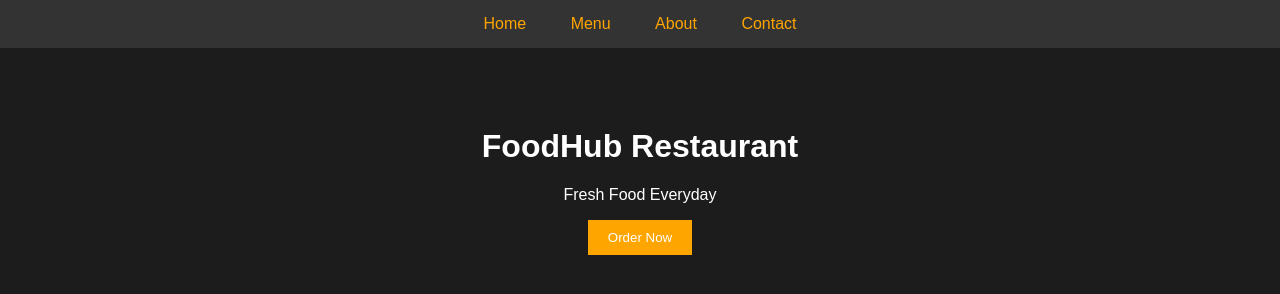
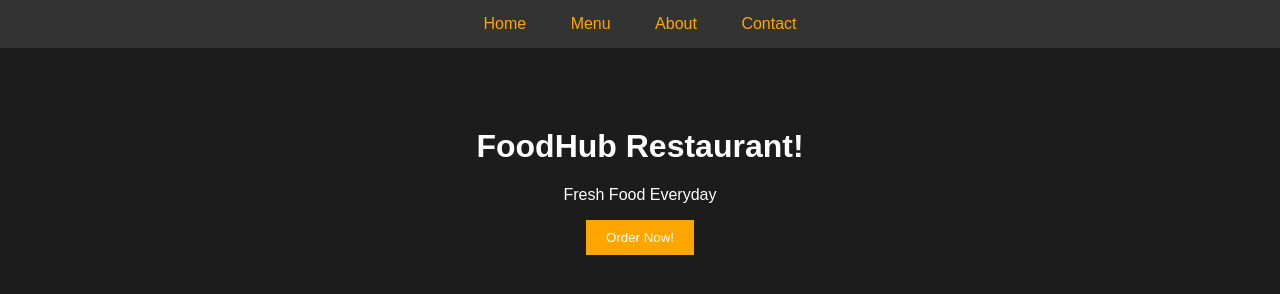
Before and after one commit to tanmay23here/FoodHub-website, a plain HTML site: page index.html in a window 1280 px wide. Drawn offline with Linux system fonts and the light colour scheme.

```diff
--- a/index.html
+++ b/index.html
@@ -13,9 +13,9 @@
     </nav>
 
     <div class="container">
-        <h1>FoodHub Restaurant</h1>
+        <h1>FoodHub Restaurant!</h1>
         <p>Fresh Food Everyday</p>
-        <button>Order Now</button>
+        <button>Order Now!</button>
     </div>
 </body>
 </html>
```
